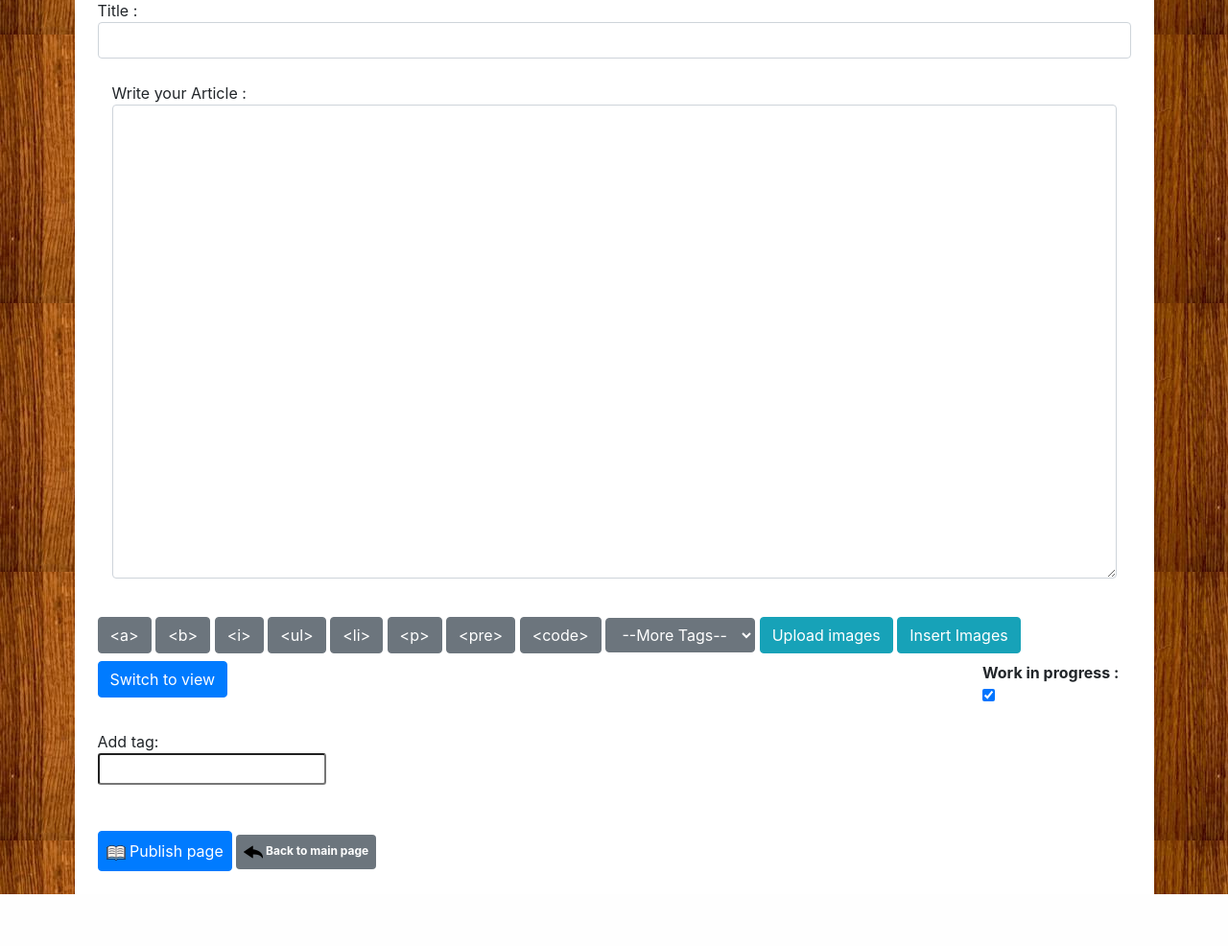
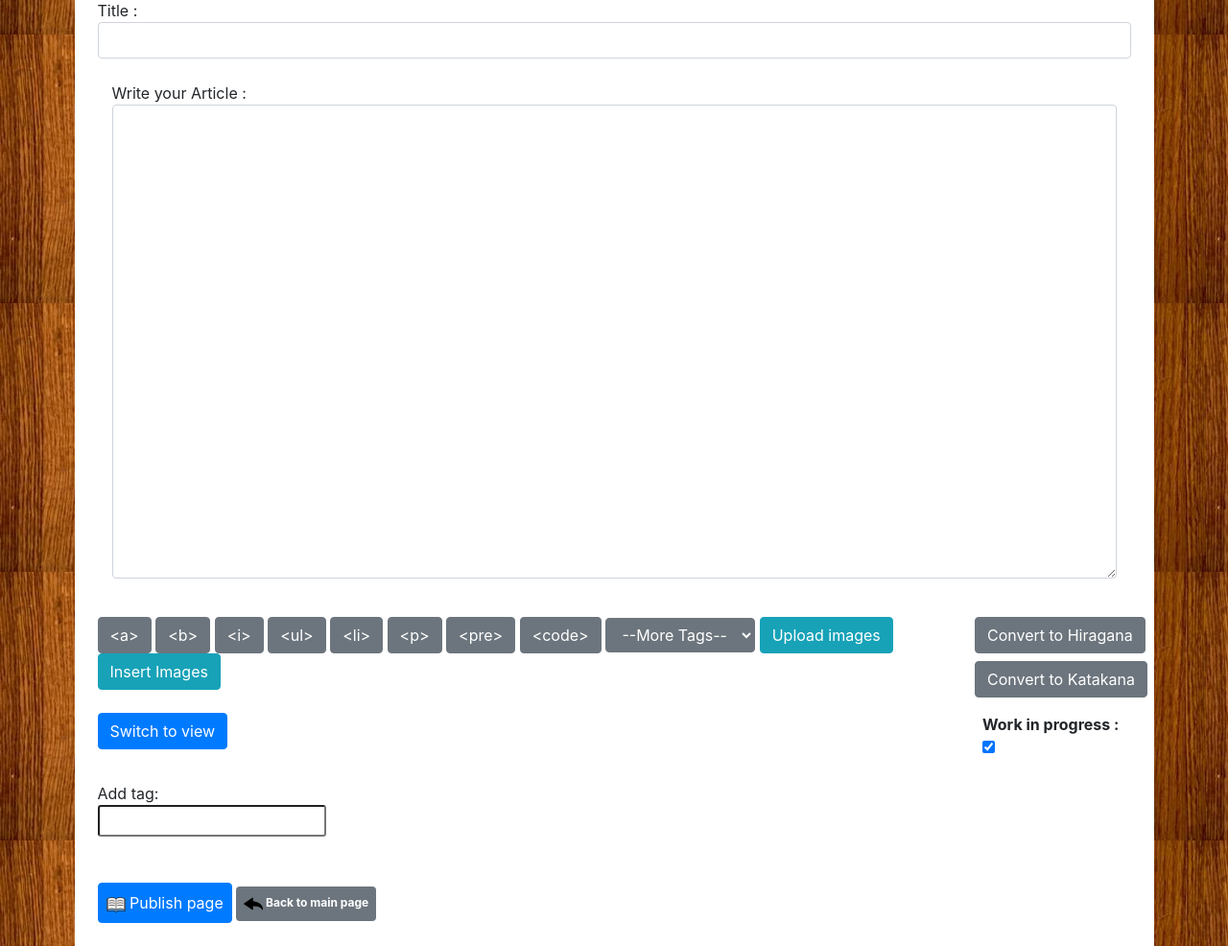
Before and after one commit to ssaprank/personal_wiki, a Django app: page /create in a window 1280 px wide. Shown: the part 254-1240 px from the top of the page at 96% size. Before the commit the page ends 1186 px from the top, so only its background shows below. Run offline with Django 3.2, Linux system fonts and the light colour scheme; data that the repository does not hold is empty; some libraries are stand-ins or nearby versions.

Commit message:
rus to hiragana and katakana convertation implemented

```diff
--- a/wiki/page/helpers.py
+++ b/wiki/page/helpers.py
@@ -53,7 +53,20 @@ class WikiStringHelper:
 		return re.sub(r"<\/?[^<>]+>", "", input)
 
 class KanaHelper:
+	def perform_polivanov_convertation(word, source, target):
+		if source == 'rus':
+			if target == 'hiragana':
+				return KanaHelper.rus_to_hiragana(word)
+			elif target == 'katakana':
+				return KanaHelper.rus_to_katakana(word)
+
+	def rus_to_katakana(string):
+		return KanaHelper.rus_to_kana(string, 1)
+
 	def rus_to_hiragana(string):
+		return KanaHelper.rus_to_kana(string, 0)
+
+	def rus_to_kana(string, kanaIndex):
 		string = string.strip().lower()
 		output = ''
 
@@ -63,7 +76,6 @@ class KanaHelper:
 			polivanov_row = POLIVANOV_SYSTEM.get(c, '')
 
 			if polivanov_row == '':
-				#todo raise exception
 				return output
 
 			# both n and m can be expressed using ん if followed by a consonant
@@ -73,23 +85,23 @@ class KanaHelper:
 				else:
 					cc = ''
 
-				polivanov_col = polivanov_row.get(cc, N_SYMBOL[0])
-				output += polivanov_col[0]
+				polivanov_col = polivanov_row.get(cc, N_SYMBOL[kanaIndex])
 
-				string_last_char = string[0] if polivanov_col is N_SYMBOL[0] or len(string) <= 1 else string[1]
-				string = string[1:] if polivanov_col is N_SYMBOL[0] else string[2:]
+				output += polivanov_col if polivanov_col == N_SYMBOL[kanaIndex] else polivanov_col[kanaIndex]
+
+				string_last_char = string[0] if polivanov_col is N_SYMBOL[kanaIndex] or len(string) <= 1 else string[1]
+				string = string[1:] if polivanov_col is N_SYMBOL[kanaIndex] else string[2:]
 
 			elif isinstance(polivanov_row, dict):
 				cc = string[1]
 
 				if cc == c:
-					output += CONSONANT_EXTENSION_SYMBOL
+					output += CONSONANT_EXTENSION_SYMBOL[kanaIndex]
 					string = string[1:]
 				else:
 					polivanov_col = polivanov_row.get(cc, None)
 
 					if polivanov_col is None:
-						#todo raise exception
 						return output
 
 					if isinstance(polivanov_col, dict):
@@ -97,19 +109,18 @@ class KanaHelper:
 						polivanov_col = polivanov_col.get(ccc, None)
 
 						if polivanov_col is None:
-							#todo raise exception
 							return output
 
-						output += polivanov_col[0]
+						output += polivanov_col[kanaIndex]
 						string_last_char = string[2]
 						string = string[3:]
 
 					else:
-						output += polivanov_col[0]
+						output += polivanov_col[kanaIndex]
 						string_last_char = string[1]
 						string = string[2:]
 			else:
-				output += polivanov_row[0]
+				output += polivanov_row[kanaIndex]
 				string_last_char = string[0]
 				string = string[1:]
 
@@ -117,12 +128,12 @@ class KanaHelper:
 				next_char = string[0]
 				last_char_instance = POLIVANOV_SYSTEM.get(string_last_char, None)
 				if next_char in [string_last_char, ':'] and not isinstance(last_char_instance, dict):
-					output += VOCAL_EXTENSION_SYMBOLS_HIRAGANA.get(string_last_char, '')
+					output += VOCAL_EXTENSION_SYMBOLS_HIRAGANA.get(string_last_char, '') if kanaIndex == 0 else VOCAL_EXTENSION_SYMBOL_KATAKANA
 					string = string[1:]
 
 		return output
 
-CONSONANT_EXTENSION_SYMBOL = 'っ'
+CONSONANT_EXTENSION_SYMBOL = ['っ', 'ン']
 VOCAL_EXTENSION_SYMBOLS_HIRAGANA = {'а' : 'あ', 'и' : 'い', 'у' : 'う', 'э' : 'え', 'о' : 'う', 'я' : 'あ', 'ю' : 'う', 'ё' : 'え'}
 N_SYMBOL = ['ん', 'ン']
 VOCAL_EXTENSION_SYMBOL_KATAKANA = 'ー'
--- a/wiki/page/static/page/custom_js/create_page_script.js
+++ b/wiki/page/static/page/custom_js/create_page_script.js
@@ -116,6 +116,35 @@ $( document ).ready(function() {
         insertTag(tag);
     });
 
+    $("#btn_rus_to_hira").click(function(){
+        sendPolivanovTranslationRequestForSelectedText('rus', 'hiragana')
+    });
+
+    $("#btn_rus_to_kata").click(function(){
+        sendPolivanovTranslationRequestForSelectedText('rus', 'katakana')
+    });
+
+    function sendPolivanovTranslationRequestForSelectedText(source, target)
+    {
+        let textarea = $('#id_html');
+        textarea.focus()
+        let startPos = textarea.prop("selectionStart");
+        let endPos = textarea.prop("selectionEnd");
+
+        let selectedText = textarea.val().substring(startPos, endPos);
+
+        $.get({
+            url: API_ENDPOINT + "get_polivanov_translation",
+            data: {'word' : selectedText, 'source' : source, 'target' : target},
+            success: function(data) {
+                if (data.result != "") {
+                    newValue = textarea.val().substring(0, startPos) + data.result + textarea.val().substring(endPos)
+                    textarea.val(newValue)
+                }
+            }
+        });
+    }
+
     $('#html_view_toggle').click(function(){
         obj = $(this)
         let viewarea = $('#html_wrapper');
@@ -156,7 +185,6 @@ $( document ).ready(function() {
             }
         }
     });
-
 
     function insertTag(tag)
     {
--- a/wiki/page/templates/page/edit_create_page.html
+++ b/wiki/page/templates/page/edit_create_page.html
@@ -62,14 +62,21 @@
                        data-url="{% url 'page:upload_image' %}"
                        data-form-data='{"csrfmiddlewaretoken": "{{ csrf_token }}"}'/>
 
-                <!-- Button for triggering image insertion modal -->
                 <button type="button" class="btn btn-info" data-toggle="modal" data-target="#imagesInsertionModal">
                     Insert Images
                 </button>
+            </div>
+            <div class="col-sm-2 float-right mr-2">
+                <button type="button" id="btn_rus_to_hira" name="btn_rus_to_hira" class="btn btn-secondary mb-2">
+                    Convert to Hiragana
+                </button>
 
+                <button type="button" id="btn_rus_to_kata" name="btn_rus_to_kata" class="btn btn-secondary">
+                    Convert to Katakana
+                </button>
             </div>
         </div>
-        <div class="button_row row mt-lg-2">
+        <div class="button_row row mt-lg-3">
             <div class="col">
                 <input type="button" id="html_view_toggle" value="Switch to view" class="btn btn-primary"/>
             </div>
--- a/wiki/page/urls.py
+++ b/wiki/page/urls.py
@@ -22,4 +22,8 @@ urlpatterns = [ #pylint: disable=invalid-name
     	views.get_last_inserted_tag,
     	name='get_last_inserted_tag'
     	),
+    re_path(r'^api/get_polivanov_translation/',
+        views.get_polivanov_translation,
+        name='get_polivanov_translation'
+        ),
 ]
--- a/wiki/page/views.py
+++ b/wiki/page/views.py
@@ -11,7 +11,7 @@ from django.utils import timezone
 from django.conf import settings
 
 from .models import Article, ArticleForm, Image, ImageForm, Tag
-from .helpers import WikiStringHelper
+from .helpers import WikiStringHelper, KanaHelper
 
 HTML_TAG_ROW = ['a', 'b', 'i', 'ul', 'li', 'p', 'pre', 'code']
 HTML_TAGS_FILE_PATH = os.path.dirname(os.path.realpath(__file__)) + '/static/page/html_tag_list.txt'
@@ -230,3 +230,14 @@ def get_last_inserted_tag(request):
 			template_name = 'page/pieces/template_new_page_tag.html'
 			render_params = {'tag_name' : tag_name}
 			return render(request, template_name, render_params)
+
+def get_polivanov_translation(request):
+	if request.is_ajax():
+		word = request.GET.get('word', '')
+		source = request.GET.get('source', '')
+		target = request.GET.get('target', '')
+		if word == '' or source == '' or target == '':
+			data = {'result' : ''}
+		else:
+			data = {'result' : KanaHelper.perform_polivanov_convertation(word, source, target)}
+		return JsonResponse(data)
```
Also changed, not shown: wiki/page/tests/test_helper.py (+15 -1 lines).
